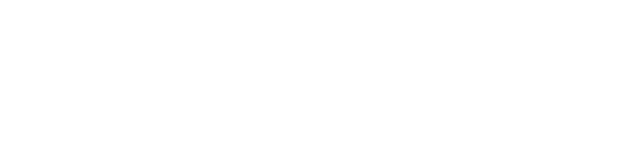
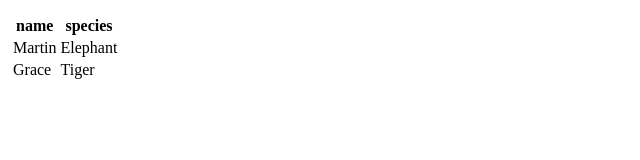
Before and after one commit to The-Marcy-Lab-School/DOM_Events_Labs, a website: page exercises/part-1/index.html in a window 1280 px wide. Shown: the whole page, without its empty margins (0-640 px from the left). Drawn offline with Linux system fonts and the light colour scheme.

Commit message:
Not late barely early.

```diff
--- a/exercises/part-1/index.html
+++ b/exercises/part-1/index.html
@@ -5,6 +5,11 @@
   <title></title>
 </head>
 <body>
-
+  <table id = 'animals'>
+    <tr>
+      <td></td>
+    </tr>
+  </table>
+  <script type="text/javascript" src="index.js"></script>
 </body>
 </html>
--- /dev/null
+++ b/exercises/part-1/index.js
@@ -0,0 +1,34 @@
+const el = document.getElementById('animals');
+const animals = [{name: 'Martin', species: 'Elephant'}, {name: 'Grace', species: 'Tiger'}];
+
+
+function renderDataTable(data, el) {
+
+  const table = document.createElement('table');
+  const thead = document.createElement('thead');
+  const nameKeys = Object.keys(data[0]);
+  for (let i = 0; i < nameKeys.length; i += 1) {
+    const th = document.createElement('th');
+    th.innerText = `${nameKeys[i]}`;
+    thead.appendChild(th);
+  }
+
+  table.appendChild(thead);
+
+  const tbody = document.createElement('tbody');
+  for (let i = 0; i < data.length; i += 1) {
+    const tr = document.createElement('tr');
+    const nameValues = Object.values(data[i]);
+
+    for (let j = 0; j < nameValues.length; j += 1) {
+      const td = document.createElement('td');
+      td.innerHTML = `${nameValues[j]}`;
+      tr.appendChild(td);
+    }
+
+    tbody.appendChild(tr);
+  }
+  table.appendChild(tbody);
+  el.appendChild(table);
+}
+renderDataTable(animals, el);
```
Also changed, not shown: exercises/part-2/index.js (added, +25 -0 lines), short-response.md (+20 -1 lines).
